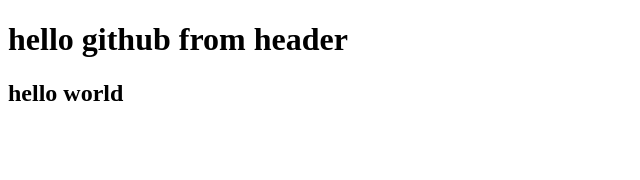
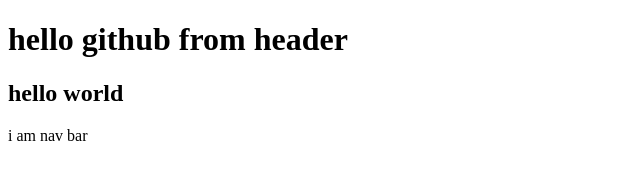
Before and after one commit to dev-mahmoudwahba/github-task, a plain HTML site: page index.html in a window 1280 px wide. Shown: the full height of the page, 0-640 px from the left. Drawn offline with Linux system fonts and the light colour scheme.

Commit message:
adding navbar

```diff
--- a/index.html
+++ b/index.html
@@ -11,5 +11,8 @@
         <h1>hello github from header</h1>
         <h2>hello world</h2>
     </header>
+    <nav>
+        <p>i am nav bar</p>
+    </nav>
 </body>
 </html>
```
